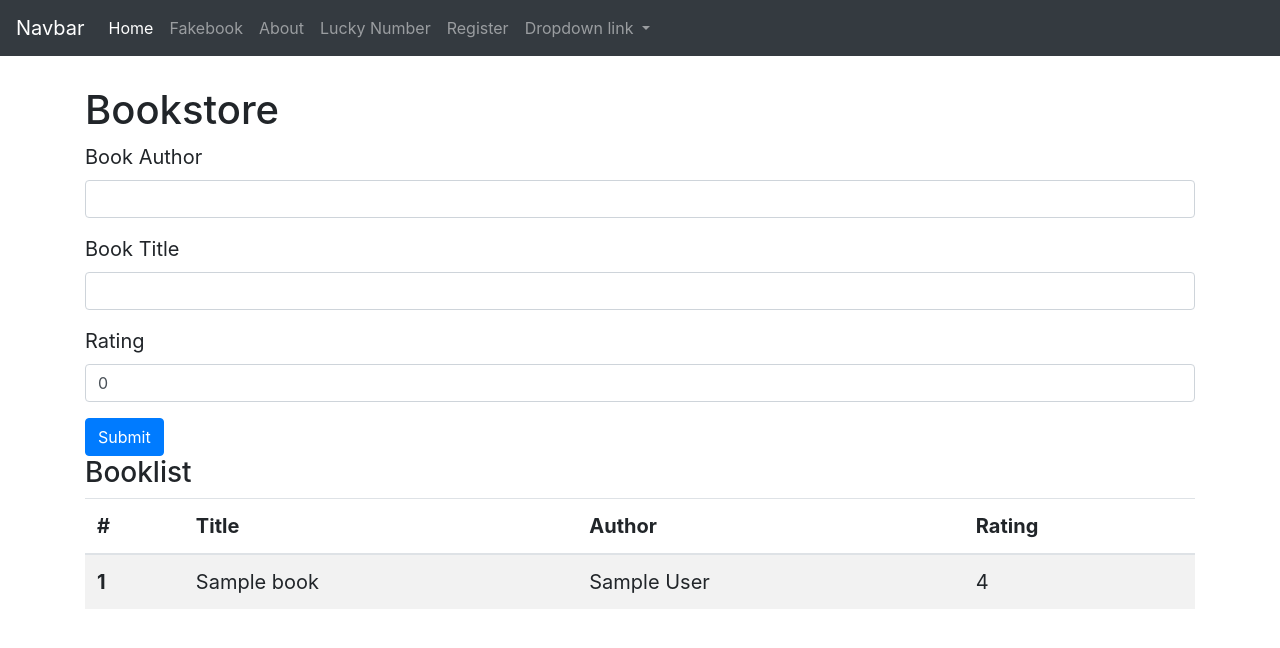
After one commit to SariFink/wd1-20200323-flask, a Flask app: template templates/bookstore.html in a window 1280 px wide. The commit adds this page. Shown: the top 648 px of the page. Run offline with Flask 2, Linux system fonts and the light colour scheme; the template is opened without the code that fills it: most values are stand-ins (such as "Sample title", 1, 10 or a date in 2020); some libraries are stand-ins or nearby versions.

Commit message:
add bookstore

```diff
--- a/main.py
+++ b/main.py
@@ -3,7 +3,7 @@ import uuid
 from flask import Flask, render_template, request, redirect, url_for, make_response
 import random
 import datetime
-from models import Users, SecretNumberStore, db
+from models import User, SecretNumberStore, db, Book
 
 app = Flask(__name__)
 db.create_all()
@@ -30,7 +30,7 @@ def about():
 def lucky_number():
     if request.method == "GET":
 
-        secret_number_identifier = request.cookies.get("lucky_number/secret_number_identifier")
+        secret_number_identifier = request.cookies.get(COOKIE_ID_STRING)
         secret_number_store = db.query(SecretNumberStore).filter_by(cookie_identifier=secret_number_identifier).first()
 
         if not secret_number_store:
@@ -48,26 +48,29 @@ def lucky_number():
         }
 
         response = make_response(render_template("lucky_number.html", **context))
-        response.set_cookie("lucky_number/secret_number_identifier", str(secret_number_store.cookie_identifier))
+        response.set_cookie(COOKIE_ID_STRING, str(secret_number_store.cookie_identifier))
         return response
 
-    elif request.method == "POST": \
-            user_guess = request.form.get('number')
-    secret_number_identifier = request.cookies.get("lucky_number/secret_number_identifier")
+    elif request.method == "POST":
+        user_guess = request.form.get('number')
+        cookie_identifier = request.cookies.get(COOKIE_ID_STRING)
 
-    secret_number_store = db.query(SecretNumberStore).filter_by(cookie_identifier=secret_number_identifier).first()
-    print("user guess:", user_guess)
-    print("secret_number_identifier:", secret_number_identifier)
-    print("secret_number:", secret_number_store.secret_number)
-    if secret_number_store and (int(user_guess) == secret_number_store.secret_number):
-        response = make_response(redirect(url_for('lucky_number_success')))
-        response.set_cookie("lucky_number/secret_number_identifier", expires=0)
+        secret_number_store = db.query(SecretNumberStore).filter_by(cookie_identifier=secret_number_identifier).first()
 
-        db.delete(secret_number_store)
-        db.commit()
-        return response
-    else:
-        return redirect(url_for('lucky_number'))
+        app.logger.info(f"Secret Number Guess: user guess: {user_guess}, cookie identifier: {cookie_identifier}")
+
+        if secret_number_store and (int(user_guess) == secret_number_store.secret_number):
+            response = make_response(redirect(url_for('lucky_number_success')))
+            response.set_cookie(COOKIE_ID_STRING, expires=0)
+
+            db.delete(secret_number_store)
+            db.commit()
+            app.logger.info(f"User guessed number correctly, removing number with identifier: {cookie_identifier}")
+            return response
+        else:
+            app.logger.info(f"User guessed number incorrectly, redirecting to guessing page")
+            app.logger.error(f"ERROR: bad guess! do not repeat!")
+            return redirect(url_for('lucky_number'))
 
 
 @app.route("/lucky_number/success", methods=["GET"])
@@ -78,17 +81,36 @@ def lucky_number_success():
 @app.route("/register", methods=["GET", "POST"])
 def register():
     if request.method == "GET":
-        users = db.query(Users).all()
+        users = db.query(User).all()
         context = {
             "users": users
         }
         return render_template("register.html", **context)
     elif request.method == "POST":
         username = request.form.get("username")
-        new_user = Users(name=username, secret_number=10)
+        new_user = User(name=username)
+
         db.add(new_user)
-        db.commit()  # abspeichern aller geaddeten elemente, in einer transaktion.
+        db.commit()  # abspeichern aller geaddeten elemente in einer transaktion
         return redirect(url_for('register'))
+
+@app.route("/bookstore", methods=["GET", "POST"])
+def bookstore():
+    if request.method == "GET":
+        books = db.query(Book).all()
+        context = {
+            "books": books
+        }
+        return render_template("bookstore.html", **context)
+    elif request.method == "POST":
+        title = request.form.get("title")
+        author = request.form.get("author")
+        rating = int(request.form.get("rating"))
+        new_book = Book(title=title, author=author, rating=rating)
+
+        db.add(new_book)
+        db.commit()
+        return redirect(url_for('bookstore'))
 
 
 if __name__ == '__main__':
--- /dev/null
+++ b/templates/bookstore.html
@@ -0,0 +1,54 @@
+{% extends "bootstrapframe.html" %}
+
+{% block title%}
+Bookstore
+{% endblock title%}
+
+{% block css%}
+{% endblock css%}
+
+{% block content%}
+<div class="container container-fluid">
+    <h1>Bookstore</h1>
+
+    <form method="post">
+        <div class="form-group">
+            <label for="AuthorInput">Book Author</label>
+            <input type="text" class="form-control" id="AuthorInput" name="author" required>
+        </div>
+        <div class="form-group">
+            <label for="TitleInput">Book Title</label>
+            <input type="text" class="form-control" id="TitleInput" name="title" required>
+        </div>
+        <div class="form-group">
+            <label for="RatingInput">Rating</label>
+            <input type="text" class="form-control" id="RatingInput" name="rating" value="0">
+        </div>
+        <button type="submit" class="btn btn-primary">Submit</button>
+    </form>
+
+
+    <h3>Booklist</h3>
+    <table class="table table-striped">
+        <thead>
+            <tr>
+                <th>#</th>
+                <th>Title</th>
+                <th>Author</th>
+                <th>Rating</th>
+            </tr>
+        </thead>
+        <tbody>
+            {% for book in books %}
+            <tr>
+                <th>{{ book.id }}</th>
+                <td>{{ book.title }}</td>
+                <td>{{ book.author }}</td>
+                <td>{{ book.rating }}</td>
+            </tr>
+            {% endfor %}
+        </tbody>
+    </table>
+</div>
+
+{% endblock content %}
--- a/templates/lucky_number_success.html
+++ b/templates/lucky_number_success.html
@@ -1,12 +1,14 @@
 {% extends "bootstrapframe.html" %}
 
 {% block title %}
-    Lucky Number Success
+Lucky Number Success
 {% endblock title %}
 
 {% block css %}
 {% endblock css %}
 
 {% block content %}
+<div>
     <h1>Congratulations!!!! You won the lucky number Game!!!!</h1>
+</div>
 {% endblock content %}
```
Also changed, not shown: models.py (+7 -1 lines), templates/fakebook.html (+4 -4 lines), templates/register.html (line endings or trailing spaces).
